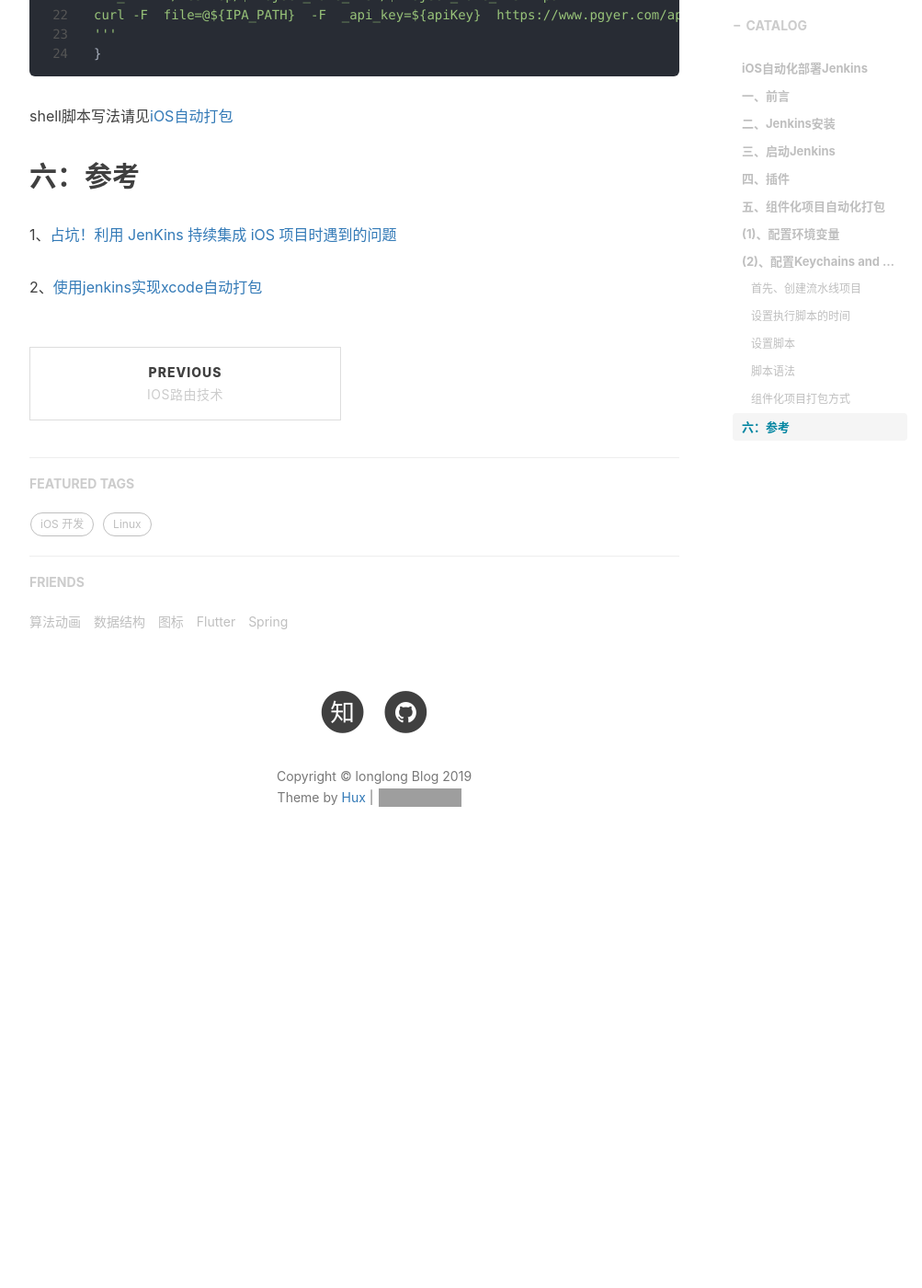
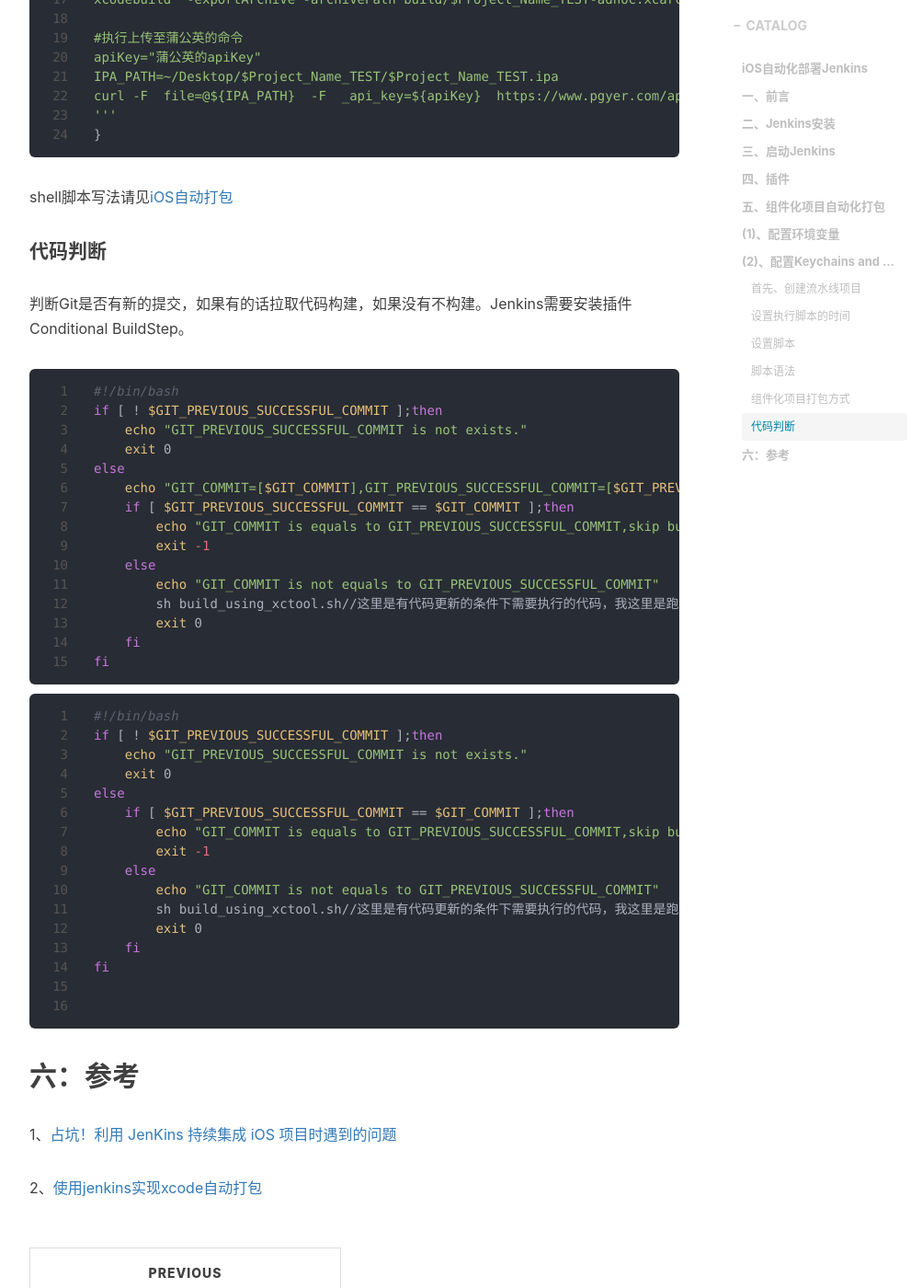
Before and after one commit to awanglilong/awanglilong.github.io, a Jekyll site: the page built from _posts/2019-10-17-ios-Jenkins.md, in a window 1280 px wide and 1400 px high, scrolled down 6237 px. Shown: the whole window at 92% size, without its empty margins (233-1236 px from the left). Built offline with Jekyll 4.4.1, drawn with Linux system fonts in a browser that asks for light colours; nearby versions of some CDN libraries; comment, search, counter and statistics services are not loaded; before the commit the page ends 7208 px from its top, so only the background shows below that; some of the changed text lies outside the part shown; grey boxes are pictures that could not be loaded.

````diff
--- a/_posts/2019-10-17-ios-Jenkins.md
+++ b/_posts/2019-10-17-ios-Jenkins.md
@@ -108,27 +108,27 @@ pod install
 
 ###(3)、流水线
 
-##### 首先、创建流水线项目
+#### 首先、创建流水线项目
 
 <img src="/img/post-ios-Jenkins/流水线1.png" style="zoom:50%;" />
 
 
 
-##### 设置执行脚本的时间
+#### 设置执行脚本的时间
 
 <img src="/img/post-ios-Jenkins/流水线2.png" alt="流水线2" style="zoom:50%;" />
 
-##### 设置脚本
+#### 设置脚本
 
 <img src="/img/post-ios-Jenkins/流水线3.png" style="zoom:50%;" />
 
-##### 脚本语法
+#### 脚本语法
 
 点击上图中的[Pipeline Syntax](http://localhost:8080/job/Hello/pipeline-syntax),可以通过生成器生成脚本
 
 
 
-##### 组件化项目打包方式
+#### 组件化项目打包方式
 
 >首先：拉下来iOS各个模块的代码
 >
@@ -205,6 +205,49 @@ shell脚本写法请见[iOS自动打包](https://awanglilong.github.io/2018/06/2
 
 
 
+#### 代码判断
+
+判断Git是否有新的提交，如果有的话拉取代码构建，如果没有不构建。Jenkins需要安装插件Conditional BuildStep。
+
+```shell
+#!/bin/bash
+if [ ! $GIT_PREVIOUS_SUCCESSFUL_COMMIT ];then
+    echo "GIT_PREVIOUS_SUCCESSFUL_COMMIT is not exists."
+    exit 0
+else
+    echo "GIT_COMMIT=[$GIT_COMMIT],GIT_PREVIOUS_SUCCESSFUL_COMMIT=[$GIT_PREVIOUS_SUCCESSFUL_COMMIT]"
+    if [ $GIT_PREVIOUS_SUCCESSFUL_COMMIT == $GIT_COMMIT ];then
+        echo "GIT_COMMIT is equals to GIT_PREVIOUS_SUCCESSFUL_COMMIT,skip build."
+        exit -1
+    else
+        echo "GIT_COMMIT is not equals to GIT_PREVIOUS_SUCCESSFUL_COMMIT"
+        sh build_using_xctool.sh//这里是有代码更新的条件下需要执行的代码，我这里是跑一个脚本
+        exit 0
+    fi
+fi
+```
+
+
+
+```shell
+
+#!/bin/bash
+if [ ! $GIT_PREVIOUS_SUCCESSFUL_COMMIT ];then
+    echo "GIT_PREVIOUS_SUCCESSFUL_COMMIT is not exists."
+    exit 0
+else
+    if [ $GIT_PREVIOUS_SUCCESSFUL_COMMIT == $GIT_COMMIT ];then
+        echo "GIT_COMMIT is equals to GIT_PREVIOUS_SUCCESSFUL_COMMIT,skip build."
+        exit -1
+    else
+        echo "GIT_COMMIT is not equals to GIT_PREVIOUS_SUCCESSFUL_COMMIT"
+        sh build_using_xctool.sh//这里是有代码更新的条件下需要执行的代码，我这里是跑一个脚本
+        exit 0
+    fi
+fi
+
+```
+
 
 
 ## 六：参考
````
Also changed, not shown: other parts of _posts/2019-10-17-ios-Jenkins.md (+1 -1 lines).
